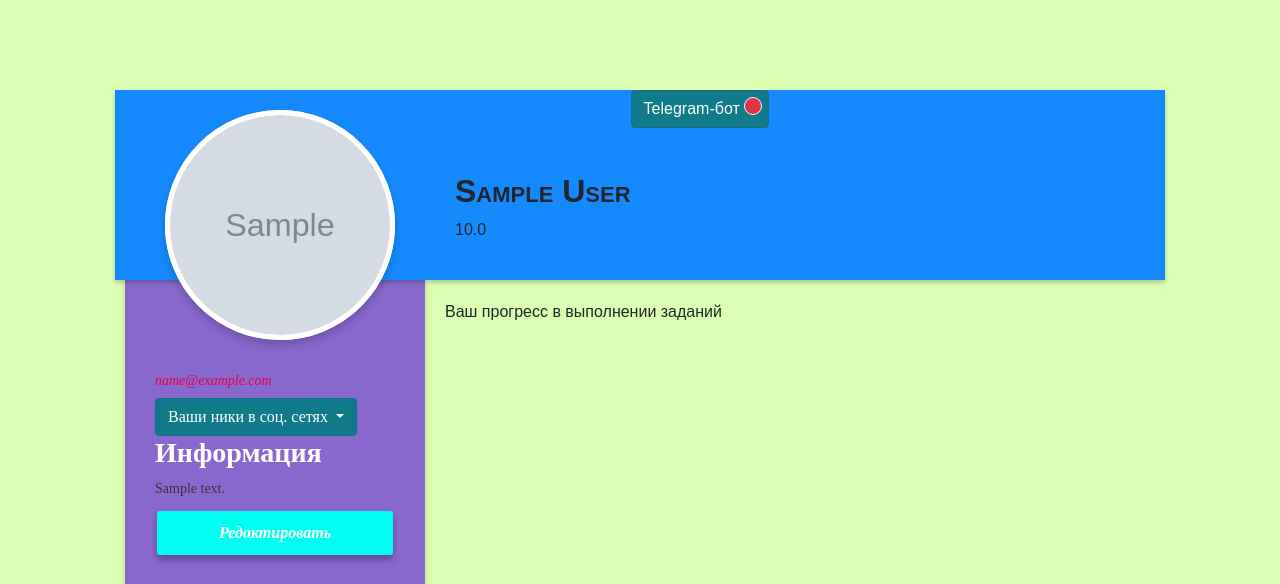
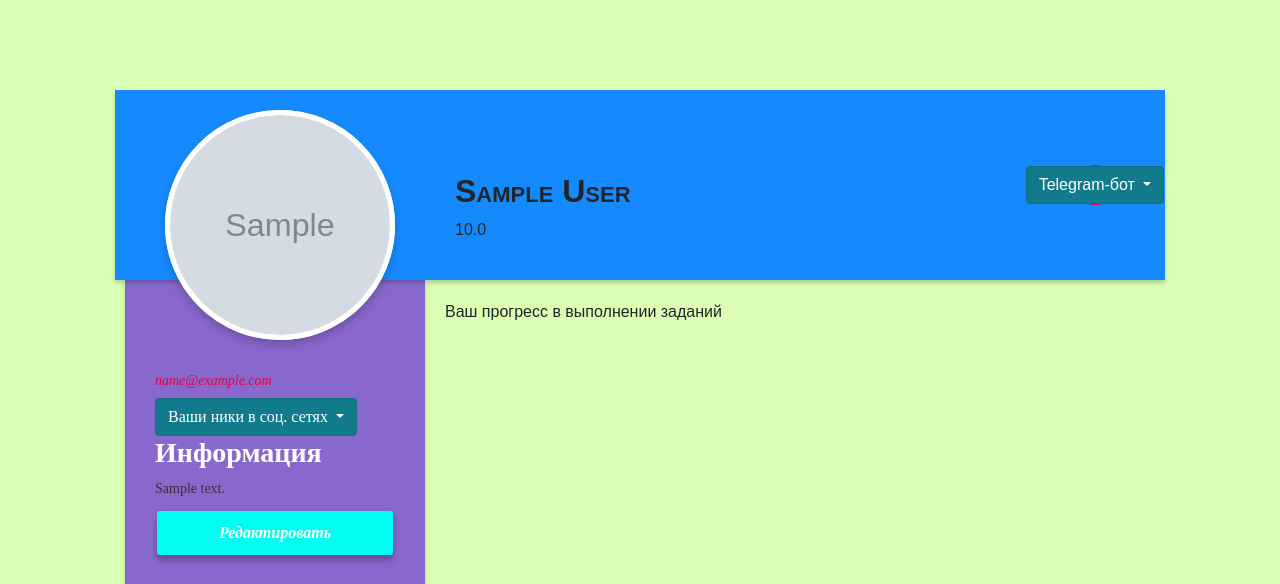
Before and after one commit to MarieLukyanova/Project, a Flask app: template templates/Profile.html in a window 1280 px wide. Shown: the top 584 px of the page. Run offline with Flask 2, Linux system fonts and the light colour scheme; a user stored in the database is signed in; tables that the repository leaves empty hold one stand-in row (values such as "Sample post"); the template is opened without the code that fills it: most values are stand-ins (such as "Sample title", 1, 10 or a date in 2020); grey boxes marked "Sample" are stand-in pictures; some libraries are stand-ins or nearby versions.

Commit message:
кнопка для бота

```diff
--- a/templates/Profile.html
+++ b/templates/Profile.html
@@ -78,6 +78,59 @@
           display: flex;
           font-weight: bold;
           color: #777;
+        }
+
+        .profile-option {
+          width: 40px;
+          height: 40px;
+          position: absolute;
+          right: 50px;
+          top: 50%;
+          transform: translateY(-50%);
+          border-radius: 50%;
+          display: flex;
+          justify-content: center;
+          align-items: center;
+          cursor: pointer;
+          transition: all 0.5s ease-in-out;
+          outline: none;
+          background: #e40046;
+        }
+
+        .profile-option:hover {
+          background: #fff;
+          border: 1px solid #e40046;
+        }
+        .profile-option:hover .notification i {
+          color: #e40046;
+        }
+
+        .profile-option:hover span {
+          background: #e40046;
+        }
+
+        .profile-option .notification i {
+          color: #fff;
+          font-size: 1.2rem;
+          transition: all 0.5s ease-in-out;
+        }
+
+        .profile-option .notification .alert-message {
+          position: absolute;
+          top: -5px;
+          right: -5px;
+          background: #fff;
+          color: #e40046;
+          border: 1px solid #e40046;
+          padding: 5px;
+          border-radius: 50%;
+          height: 20px;
+          width: 20px;
+          display: flex;
+          justify-content: center;
+          align-items: center;
+          font-size: 0.8rem;
+          font-weight: bold;
         }
 
         .main-bd {
@@ -208,6 +261,7 @@
           }
 
           .profile-option {
+            font-family: "Bree Serif", serif;
             width: 30px;
             height: 30px;
             position: absolute;
@@ -315,13 +369,23 @@
                 <div class="dropdown show">
                     <button type="button" class="btn btn-info dropdown-toggle" data-toggle="dropdown" aria-haspopup="true" aria-expanded="false">
                         Telegram-бот
-                        <span class="position-absolute top-0 start-100 translate-middle p-2 bg-danger border border-light rounded-circle">
-                            <span class="visually-hidden"></span>
-                        </span>
+                        {% if current_user.progress == 0%}
+                            <span class="position-absolute top-0 start-100 translate-middle p-2 bg-danger border border-light rounded-circle">
+                                <span class="visually-hidden"></span>
+                            </span>
+                        {% elif current_user.progress == 25 %}
+                            <span class="position-absolute top-0 start-100 translate-middle p-2 bg-warning text-dark border border-light rounded-circle">
+                                <span class="visually-hidden"></span>
+                            </span>
+                        {% elif current_user.progress == 50 %}
+                            <span class="position-absolute top-0 start-100 translate-middle p-2 bg-success border border-light rounded-circle">
+                                <span class="visually-hidden"></span>
+                            </span>
+                        {% endif %}
                     </button>
-                    <div class="dropdown-menu" aria-labelledby="dropdownMenuLink">
-                        <p>@{{vk_name}}</p>
-                    </div>
+                    <ul class="dropdown-menu">
+                        <li><a class="dropdown-item" href="https://t.me/CHNO_bot">fff</a></li>
+                    </ul>
                 </div>
             </div>
         </div>
```
